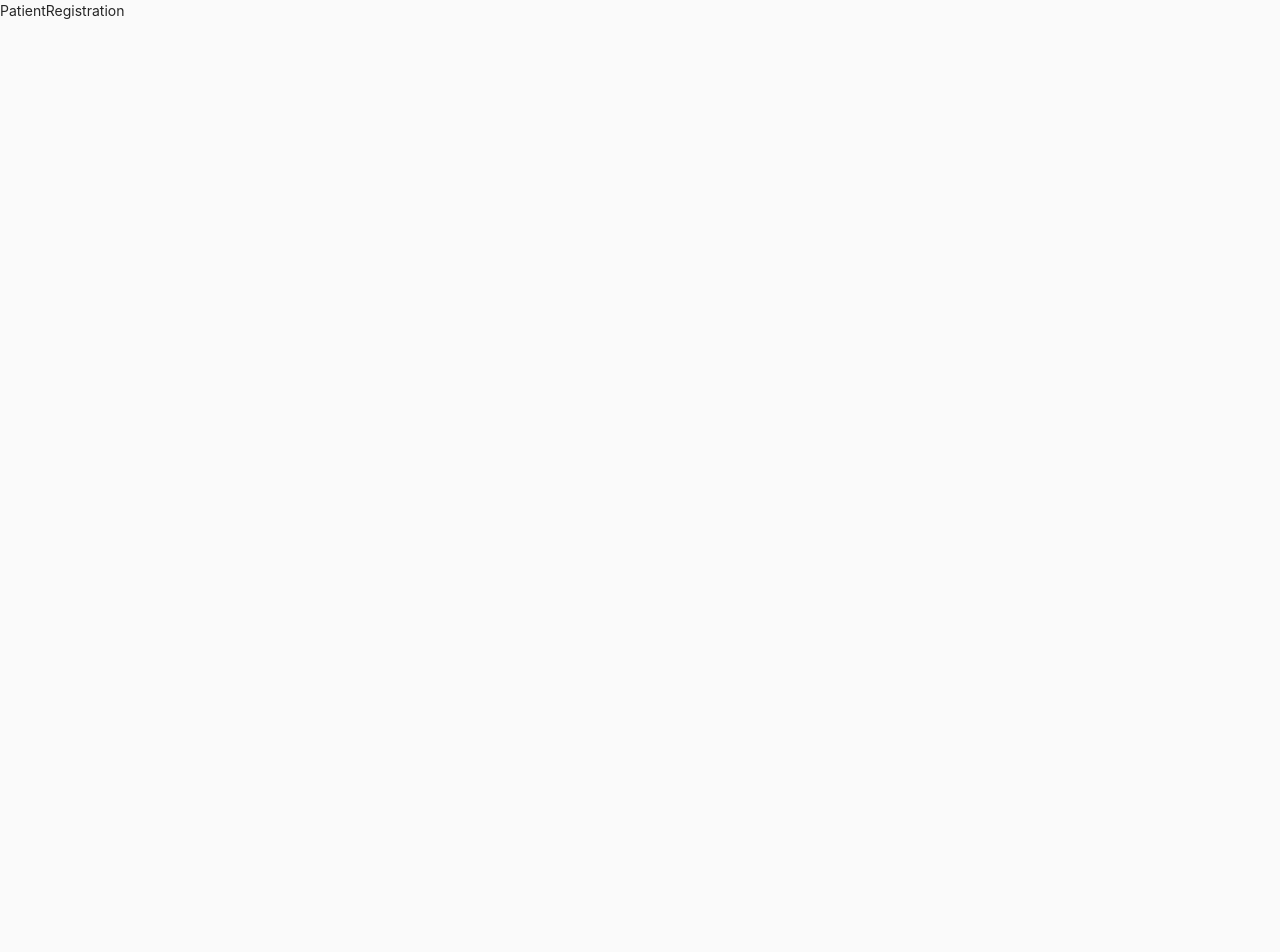
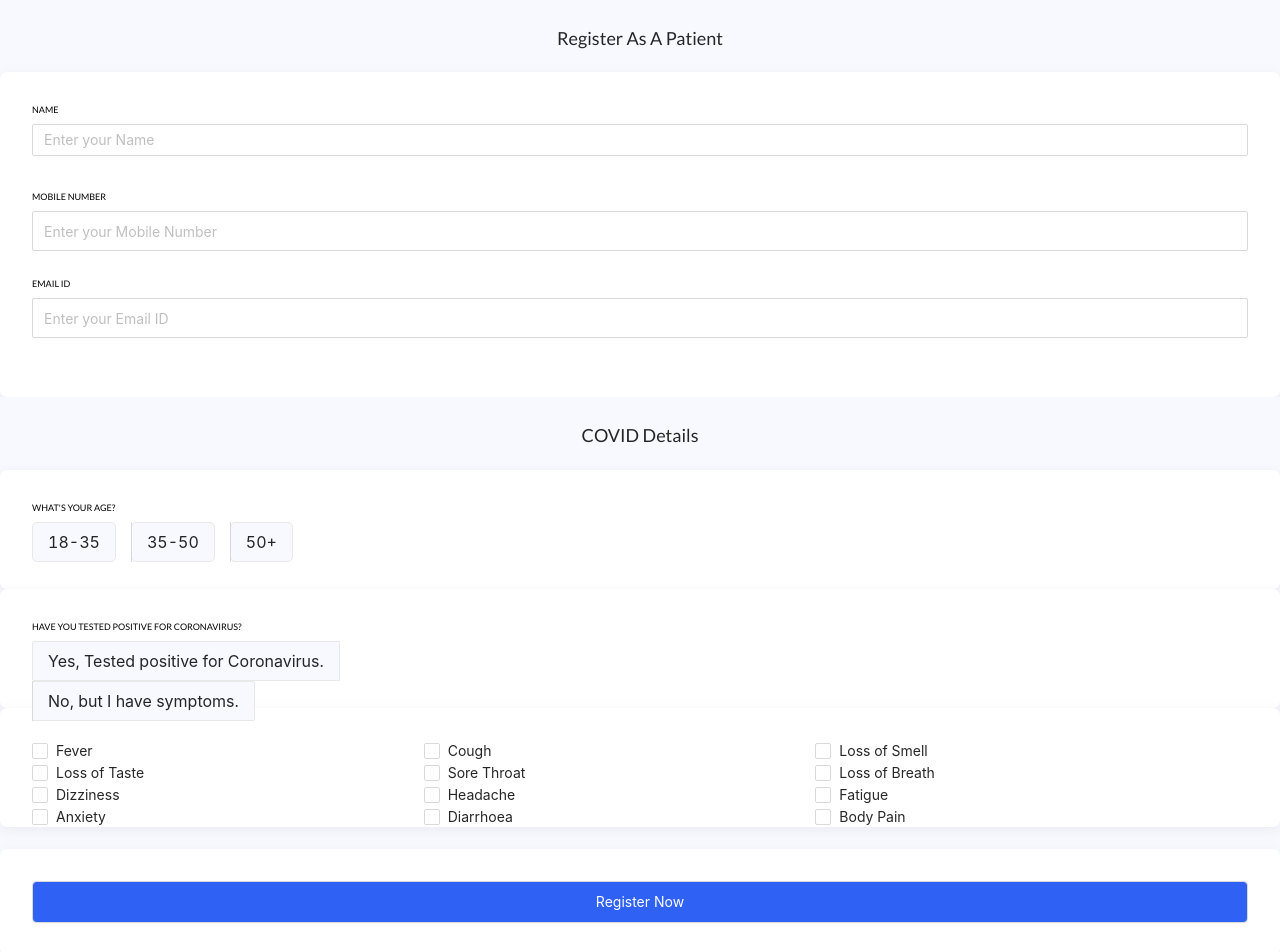
Before and after one commit to Souro-23/covidcareapp, a React (Create React App) app: page /register/patient in a window 1280 px wide. Shown: the top 952 px of the page. Before the commit the page ends 800 px from the top, so only its background shows below. Built offline with nearby package versions, Linux system fonts and the light colour scheme.

Commit message:
Added Patient Registration Form

```diff
--- a/src/Containers/Home/Home.js
+++ b/src/Containers/Home/Home.js
@@ -46,7 +46,8 @@ export default function Home(props) {
                         <Button onClick={() => changeRoute("register/recipient")} block className={classes.actionButton}>
                             I am looking for Plasma Donors
                         </Button>
-                        <Button block className={classes.actionButton2}>
+                        {/* <Button block className={classes.actionButton2}> */}
+                        <Button onClick={() => changeRoute("register/patient")} block className={classes.actionButton}>
                             I need a counsellor or doctor
                         </Button>
                     </div>
--- a/src/Containers/PatientRegistration/PatientRegistration.js
+++ b/src/Containers/PatientRegistration/PatientRegistration.js
@@ -1,9 +1,191 @@
-import React from 'react'
+import React, { useState } from "react";
+import classes from "../RegistrationForm.module.css";
+import { Col, Row, Input, Radio, Button, Select, Checkbox } from "antd";
+import "firebase/firestore";
+import { message } from "antd";
+import firebase from "../../Firebase/FirebaseConfig";
+const { Option } = Select;
 
-export default function PatientRegistration() {
+var db = firebase.firestore();
+
+export default function PlasmaRecipientForm(props) {
+    const [name, setName] = useState("");
+    const [mobileNumber, setMobileNumber] = useState("");
+    const [emailid, setEmailId] = useState("");
+    const [age, setAge] = useState("");
+    const [symptoms, setSymptom] = useState("");
+    const [result, setResult] = useState("");
+    const [checked, setChecked] = useState(false);
+
+    // OnChangeHandler for "name", "mobileNumber"
+    const onChangeHandler = (e, type) => {
+        if (type === "name") {
+            setName(e.target.value);
+        } else if (type === "mobileNumber") {
+            setMobileNumber(e.target.value);
+        } else if (type === "emailid") {
+            setEmailId(e.target.value);
+        }
+    };
+
+
+    const submitHandler = () => {
+        if (name === "") return message.error("Name Required");
+        if (mobileNumber === "") return message.error("Mobile Number Required");
+        if (emailid === "") return message.error("Email Id Required");
+        db.collection("Recipient")
+            .add({
+                name: name,
+                mobileNumber: mobileNumber,
+                emailid:emailid,
+                age: age,
+                result: result,
+                symptoms: symptoms,
+            })
+            .then((docRef) => {
+                props.history.push('/patient-registered')
+            })
+            .catch((error) => {
+                message.error("Something went wrong")
+            });
+    };
+
+
     return (
-        <div>
-            PatientRegistration
-        </div>
-    )
+        <>
+            <div className={classes.body}>
+                <div className={classes.formTitle}>
+                    <h1>Register As A Patient</h1>
+                </div>
+                <Row className={classes.formBox}>
+                    <div style={{ width: "100vw" }}>
+                        <div className={classes.formField}>
+                            <p className={classes.title}>name</p>
+                            <Input
+                                type='text'
+                                onChange={(e) => onChangeHandler(e, "name")}
+                                className={classes.inputFieldChanC}
+                                placeholder='Enter your Name'
+                            />
+                        </div>
+
+                        <div className={classes.formField}>
+                            <p className={classes.title}>mobile number</p>
+                            <Input
+                                type='number'
+                                onChange={(e) => onChangeHandler(e, "mobileNumber")}
+                                className={classes.inputField}
+                                placeholder='Enter your Mobile Number'
+                            />
+                        </div>
+                        <div className={classes.formField}>
+                            <p className={classes.title}>email id</p>
+                            <Input
+                                type='email'
+                                // pattern="[a-z0-9._%+-]+@[a-z0-9.-]+\.[a-z]{2,}$"
+                                onChange={(e) => onChangeHandler(e, "emailid")}
+                                className={classes.inputField}
+                                placeholder='Enter your Email ID'
+                            />
+                        </div>
+                    </div>
+                </Row>
+            </div>
+            <div className={classes.body}>
+                <div className={classes.formTitle}>
+                    <h1>COVID Details</h1>
+                </div>
+                <Row className={classes.formBox}>
+                    <div className={classes.formField}>
+                        <p className={classes.title}>what's your age?</p>
+                        <Radio.Group
+                            size='large'
+                            buttonStyle="solid"
+                            onChange={(e) => onChangeHandler(e, "age")}
+                            className={classes.radioGroup}>
+                            <Radio.Button className={classes.radioButton} value='18-35'>
+                                18-35
+                        </Radio.Button>
+                            <Radio.Button className={classes.radioButton} value='35-50'>
+                                35-50
+                        </Radio.Button>
+                            <Radio.Button className={classes.radioButton} value='50+'>
+                                50+
+                        </Radio.Button>
+                        </Radio.Group>
+                    </div>
+                </Row>
+                <Row className={classes.formBox}>
+                    <div className={classes.formField}>
+                        <p className={classes.title}>Have You Tested Positive For Coronavirus?</p>
+                        <Radio.Group
+                            size='large'
+                            buttonStyle="solid"
+                            onChange={(e) => onChangeHandler(e, "result")}
+                            className={classes.radioGroup}>
+                            <Radio.Button className={classes.radioButton1} value='Yes'>
+                                Yes, Tested positive for Coronavirus.
+                            </Radio.Button>
+                            <br /><br />
+                            <Radio.Button className={classes.radioButton1} value='No'>
+                                No, but I have symptoms.
+                            </Radio.Button>
+                        </Radio.Group>
+                    </div>
+                    <br />
+                </Row>
+                <Row className={classes.formBox}>
+                    <div className={classes.formField}>
+                        <Checkbox.Group style={{ width: '100%' }} onChange={(e) => onChangeHandler(e, "symptoms")}>
+                            <Row>
+                                <Col span={8}>
+                                    <Checkbox value="Fever">Fever</Checkbox>
+                                </Col>
+                                <Col span={8}>
+                                    <Checkbox value="Cough">Cough</Checkbox>
+                                </Col>
+                                <Col span={8}>
+                                    <Checkbox value="Loss of Smell">Loss of Smell</Checkbox>
+                                </Col>
+                                <Col span={8}>
+                                    <Checkbox value="Loss of Taste">Loss of Taste</Checkbox>
+                                </Col>
+                                <Col span={8}>
+                                    <Checkbox value="Sore Throat">Sore Throat</Checkbox>
+                                </Col>
+                                <Col span={8}>
+                                    <Checkbox value="Loss of Breath">Loss of Breath</Checkbox>
+                                </Col>
+                                <Col span={8}>
+                                    <Checkbox value="Dizziness">Dizziness</Checkbox>
+                                </Col>
+                                <Col span={8}>
+                                    <Checkbox value="Headache">Headache</Checkbox>
+                                </Col>
+                                <Col span={8}>
+                                    <Checkbox value="Fatigue">Fatigue</Checkbox>
+                                </Col>
+                                <Col span={8}>
+                                    <Checkbox value="Anxiety">Anxiety</Checkbox>
+                                </Col>
+                                <Col span={8}>
+                                    <Checkbox value="Diarrhoea">Diarrhoea</Checkbox>
+                                </Col>
+                                <Col span={8}>
+                                    <Checkbox value="Body Pain">Body Pain</Checkbox>
+                                </Col>
+                            </Row>
+                        </Checkbox.Group>
+                    </div>
+                </Row>
+                <br />
+                <Row className={classes.formBox}>
+                    <Button block className={classes.Button} onClick={submitHandler}>
+                        Register Now
+                    </Button>
+                </Row>
+
+            </div>
+        </>
+    );
 }
```
Also changed, not shown: src/Containers/RegistrationForm.module.css (line endings or trailing spaces), 1 other file (tests, documents, lock files or other folders).
